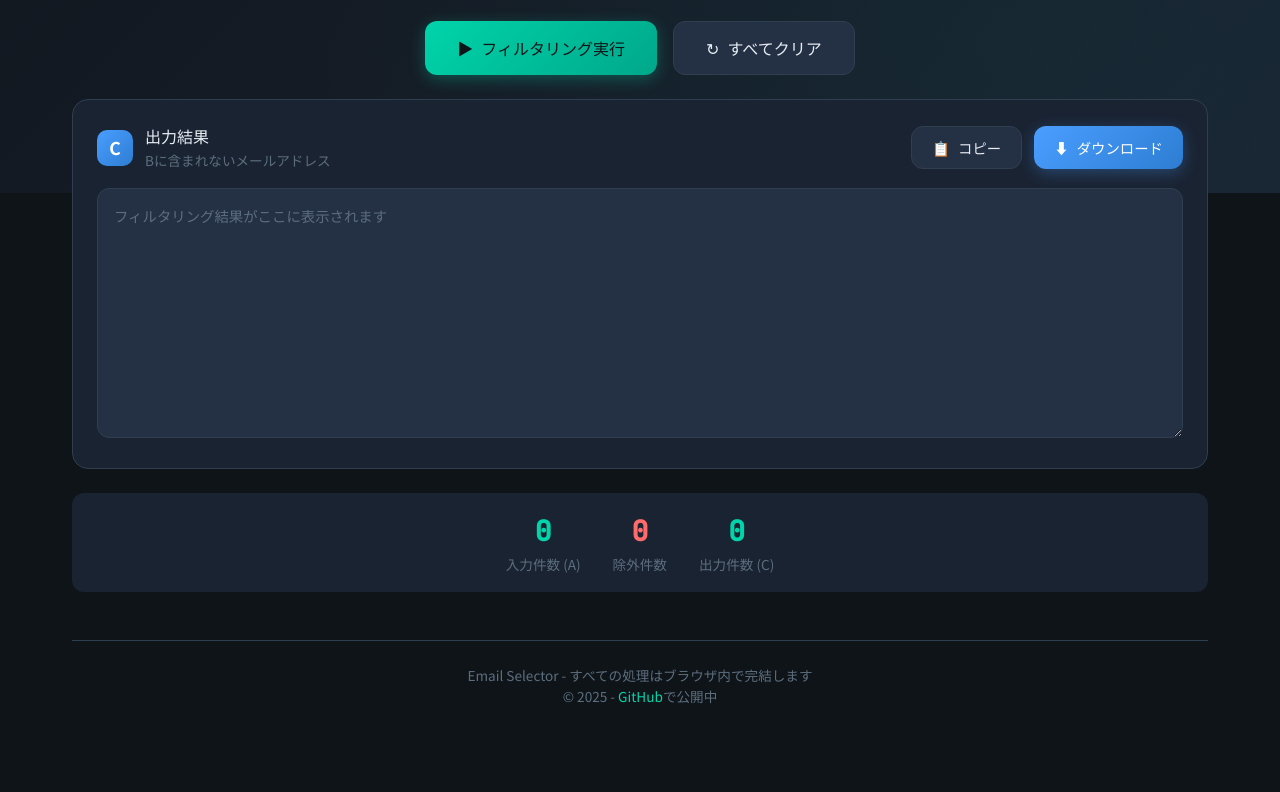
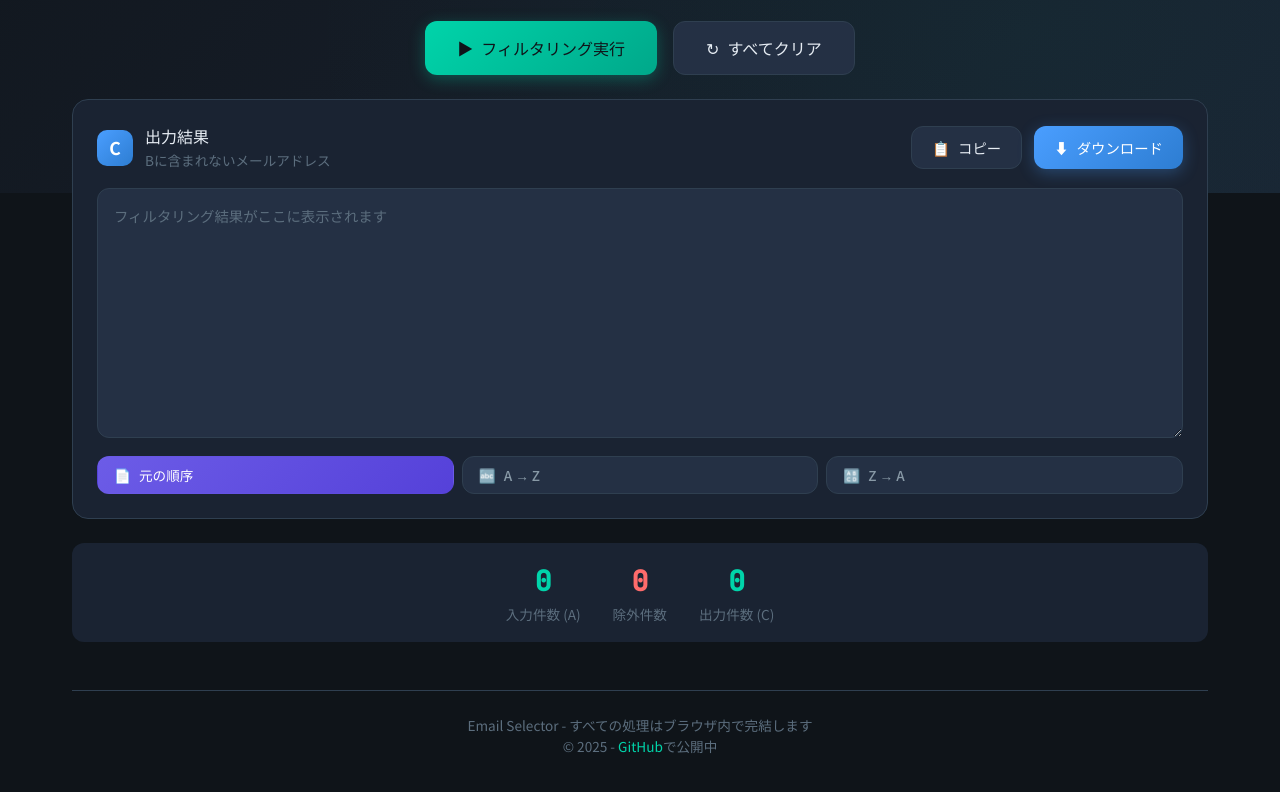
Before and after one commit to sptaku/Email_Selector, a plain HTML site: page index.html in a window 1280 px wide. Shown: the part 607-1399 px from the top of the page. Before the commit the page ends 1371 px from the top, so only its background shows below. Drawn offline with Linux system fonts and the light colour scheme.

Commit message:
Add sort functionality (A-Z, Z-A, original order)

```diff
--- a/index.html
+++ b/index.html
@@ -319,6 +319,34 @@
             background: var(--border-color);
         }
 
+        .sort-bar {
+            display: flex;
+            gap: 0.5rem;
+            margin-top: 0.75rem;
+            flex-wrap: wrap;
+        }
+
+        .btn-sort {
+            background: var(--bg-tertiary);
+            color: var(--text-secondary);
+            padding: 0.5rem 1rem;
+            font-size: 0.85rem;
+            border: 1px solid var(--border-color);
+            flex: 1;
+            min-width: 120px;
+        }
+
+        .btn-sort:hover {
+            background: var(--border-color);
+            color: var(--text-primary);
+        }
+
+        .btn-sort.active {
+            background: linear-gradient(135deg, #6c5ce7 0%, #5541d9 100%);
+            color: white;
+            border-color: transparent;
+        }
+
         #outputArea {
             background: var(--bg-tertiary);
             height: 250px;
@@ -527,6 +555,20 @@
                 </div>
             </div>
             <textarea id="outputArea" readonly placeholder="フィルタリング結果がここに表示されます"></textarea>
+            <div class="sort-bar">
+                <button class="btn btn-sort active" id="sortOriginal" onclick="sortEmails('original')">
+                    <span>📄</span>
+                    元の順序
+                </button>
+                <button class="btn btn-sort" id="sortAsc" onclick="sortEmails('asc')">
+                    <span>🔤</span>
+                    A → Z
+                </button>
+                <button class="btn btn-sort" id="sortDesc" onclick="sortEmails('desc')">
+                    <span>🔠</span>
+                    Z → A
+                </button>
+            </div>
         </div>
 
         <div class="stats">
@@ -556,6 +598,10 @@
     </div>
 
     <script>
+        // 元の結果を保存する変数
+        let originalResult = [];
+        let currentSort = 'original';
+
         // メールアドレスを抽出する関数
         function extractEmail(line) {
             line = line.trim();
@@ -618,6 +664,11 @@
             // 重複を除去して出力
             const uniqueResult = [...new Set(result)];
 
+            // 元の結果を保存
+            originalResult = [...uniqueResult];
+            currentSort = 'original';
+            updateSortButtons();
+
             // 結果を出力
             document.getElementById('outputArea').value = uniqueResult.join('\n');
 
@@ -627,6 +678,41 @@
             document.getElementById('statResult').textContent = uniqueResult.length;
 
             showToast('フィルタリングが完了しました');
+        }
+
+        // 並べ替え実行
+        function sortEmails(order) {
+            if (originalResult.length === 0) {
+                showToast('先にフィルタリングを実行してください');
+                return;
+            }
+
+            let sorted;
+            switch (order) {
+                case 'asc':
+                    sorted = [...originalResult].sort((a, b) => a.localeCompare(b));
+                    break;
+                case 'desc':
+                    sorted = [...originalResult].sort((a, b) => b.localeCompare(a));
+                    break;
+                case 'original':
+                default:
+                    sorted = [...originalResult];
+                    break;
+            }
+
+            currentSort = order;
+            updateSortButtons();
+            document.getElementById('outputArea').value = sorted.join('\n');
+
+            const orderNames = { 'original': '元の順序', 'asc': 'A → Z', 'desc': 'Z → A' };
+            showToast(`${orderNames[order]} で並べ替えました`);
+        }
+
+        // ソートボタンの状態を更新
+        function updateSortButtons() {
+            document.querySelectorAll('.btn-sort').forEach(btn => btn.classList.remove('active'));
+            document.getElementById('sort' + currentSort.charAt(0).toUpperCase() + currentSort.slice(1)).classList.add('active');
         }
 
         // すべてクリア
@@ -639,6 +725,12 @@
             document.getElementById('statOriginal').textContent = '0';
             document.getElementById('statRemoved').textContent = '0';
             document.getElementById('statResult').textContent = '0';
+
+            // 元の結果とソート状態をリセット
+            originalResult = [];
+            currentSort = 'original';
+            updateSortButtons();
+
             showToast('すべてクリアしました');
         }
 
```
